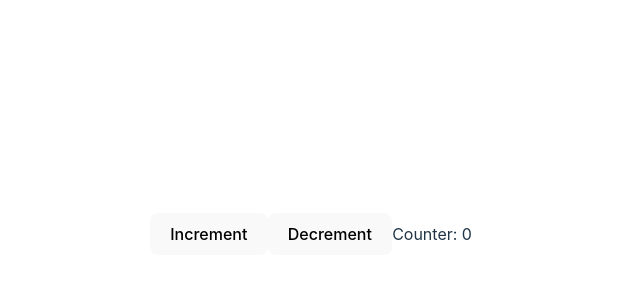
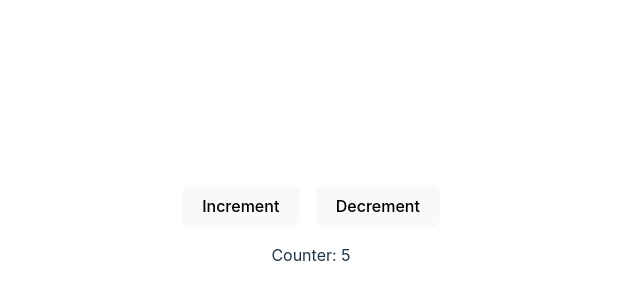
Before and after one commit to AnilKumar3494/react-hooks, a React (Vite) app in the folder react-hooks/: page / in a window 1280 px wide. Shown: the part 166-466 px from the top of the page, without its empty margins (329-969 px from the left). Built offline with nearby package versions, Linux system fonts and the light colour scheme.

Commit message:
useState() - with multiple hooks, implemented counter and under stood why to use inner functions

```diff
--- a/react-hooks/src/LearninguseState.jsx
+++ b/react-hooks/src/LearninguseState.jsx
@@ -1,16 +1,82 @@
-import React from "react";
+import React, { useState } from "react";
 import "./App.css";
 
+//if default state  is passed directly it gets rendered for every click
+function defaultState() {
+  console.log("This is running");
+  return 5;
+}
 const LearninguseState = () => {
-  let count = 0;
+  //   const [count, setCount] = useState(() => {
+  //     return defaultState();
+  //   });
+
+  //   //using objects in useState()
+  //   const [state, setState] = useState({
+  //     color: "blue",
+  //     count: 6,
+  //   });
+
+  //   //we need to pull them about
+  //   let color = state.color;
+  //   let count = state.count;
+
+  //using multiple hooks
+  const [count, setCount] = useState(defaultState);
+  //for theme
+  const [theme, setTheme] = useState("");
+
+  function incrementCounter() {
+    setCount((prevCountValue) => {
+      return prevCountValue + 1;
+    });
+    setTheme("Green");
+  }
+
+  function decrementCounter() {
+    setCount((prevCount) => prevCount - 1);
+    setTheme("red");
+  }
+
+  //Learning
+  //   //This is an incorrect way as this
+  //   function incrementCounter() {
+  //     //We are essentailly caliing the exact same thing twice - they are overriding each other
+  //     setCount(count + 1);
+  //     setCount(count + 1);
+  //   }
+
+  /*    //Doing in the right way
+
+  function incrementCounter() {
+    setCount((prevCount) => prevCount + 1);
+  }
+
+  function decrementCounter() {
+    setCount((prevCount) => {
+      return prevCount - 1;
+    });
+  }
+*/
 
   return (
     <div>
-      <div>
-        <button>Increment</button>
-        <button>Decrement</button>
-        <span>Counter: {count}</span>
+      <div
+        style={{
+          display: "flex",
+          gap: "1rem",
+        }}
+      >
+        <button onClick={incrementCounter}>Increment</button>
+        <button onClick={decrementCounter}>Decrement</button>
       </div>
+      <p
+        style={{
+          color: theme,
+        }}
+      >
+        Counter: {count}
+      </p>
     </div>
   );
 };
```
